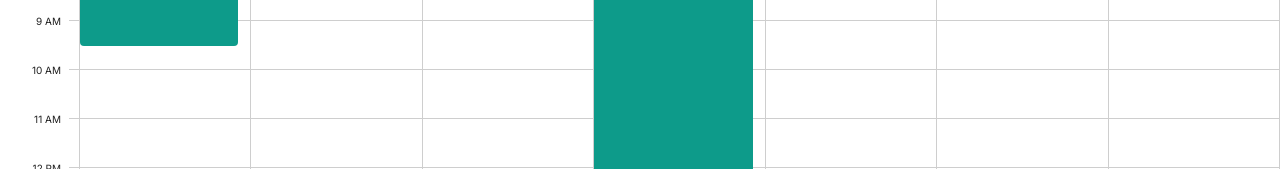
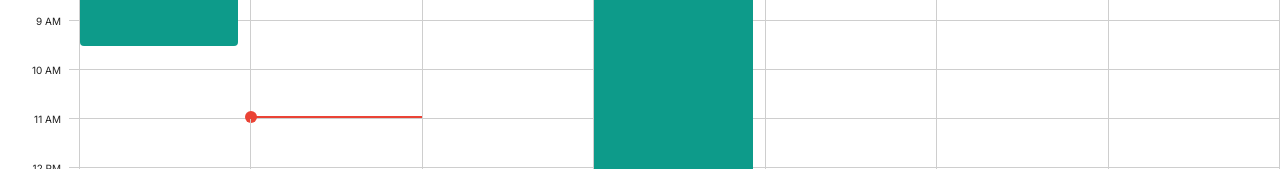
Before and after one commit to abinjohn123/calendar-weekview, a React (Create React App) app: page / in a window 1280 px wide. Both pictures are taken after a click on the button "Today". Shown: the part 595-764 px from the top of the page. Built offline with nearby package versions, Linux system fonts and the light colour scheme.

Commit message:
feat: current time line

```diff
--- a/src/comonents/CalendarGrid.tsx
+++ b/src/comonents/CalendarGrid.tsx
@@ -46,7 +46,15 @@ const WeekDay = ({ day, date, isToday, isFuture }: WeekDayProps) => {
   );
 };
 
-const EachRow = ({ rowIndex, events, currentWeek }: EachRowProps) => {
+const EachRow = ({
+  rowIndex,
+  events,
+  currentWeek,
+  currentTime,
+}: EachRowProps) => {
+  const currentHour = currentTime.getHours();
+  const currentDay = currentTime.getDay();
+  const timeOffset = currentTime.getMinutes();
   return (
     <div className="calendar-weekdays-spacing">
       {DAYS.map((_, columnIndex) => {
@@ -76,6 +84,11 @@ const EachRow = ({ rowIndex, events, currentWeek }: EachRowProps) => {
             : 23
           : 0;
 
+        const showTimeIndicator =
+          getWeekNumber(new Date()) === currentWeek &&
+          currentDay === columnIndex &&
+          currentHour === rowIndex;
+
         return (
           <div
             key={columnIndex}
@@ -92,6 +105,12 @@ const EachRow = ({ rowIndex, events, currentWeek }: EachRowProps) => {
                 currentWeek={currentWeek}
               />
             )}
+            {showTimeIndicator && (
+              <div
+                className="current-time-line"
+                style={{ '--offset': timeOffset } as React.CSSProperties}
+              ></div>
+            )}
           </div>
         );
       })}
@@ -103,6 +122,7 @@ const CalendarGrid = ({ week, isDBInitializing }: CalendarGridProps) => {
   const [isLoading, setIsLoading] = useState(true);
   const [events, setEvents] = useState<event[]>([]);
   const currentWeek = getWeekNumber(new Date(week[0]));
+  const [currentTime, setCurrentTime] = useState(new Date());
 
   useEffect(() => {
     if (isDBInitializing) return;
@@ -143,6 +163,11 @@ const CalendarGrid = ({ week, isDBInitializing }: CalendarGridProps) => {
       setIsLoading(false);
     });
   }, [currentWeek, isDBInitializing]);
+
+  useEffect(() => {
+    const intervalId = setInterval(() => setCurrentTime(new Date()), 60000);
+    return () => clearInterval(intervalId);
+  }, []);
 
   return (
     <div className="calendar-container">
@@ -189,6 +214,7 @@ const CalendarGrid = ({ week, isDBInitializing }: CalendarGridProps) => {
                 rowIndex={index}
                 events={events}
                 currentWeek={currentWeek}
+                currentTime={currentTime}
               />
             ))}
           </main>
--- a/src/interfaces.ts
+++ b/src/interfaces.ts
@@ -30,6 +30,7 @@ export interface EachRowProps {
   rowIndex: number;
   events: event[];
   currentWeek: number;
+  currentTime: Date;
 }
 
 export interface CustomTooltipProps {
--- a/src/styles/App.scss
+++ b/src/styles/App.scss
@@ -257,6 +257,28 @@ $border-color: var(--gray-7);
   }
 }
 
+.current-time-line {
+  position: absolute;
+  top: calc($cell-padding / 30 * var(--offset));
+  left: 0;
+  height: 2px;
+  width: 100%;
+  background-color: rgb(234, 67, 53);
+  display: flex;
+  justify-content: flex-start;
+  align-items: center;
+
+  &::before {
+    content: '';
+    display: block;
+    width: 12px;
+    height: 12px;
+    border-radius: 1000px;
+    background-color: rgb(234, 67, 53);
+    transform: translateX(-50%);
+  }
+}
+
 @media screen and (min-width: 768px) {
   .calendar-header {
     padding: 16px 16px 16px 80px;
```
